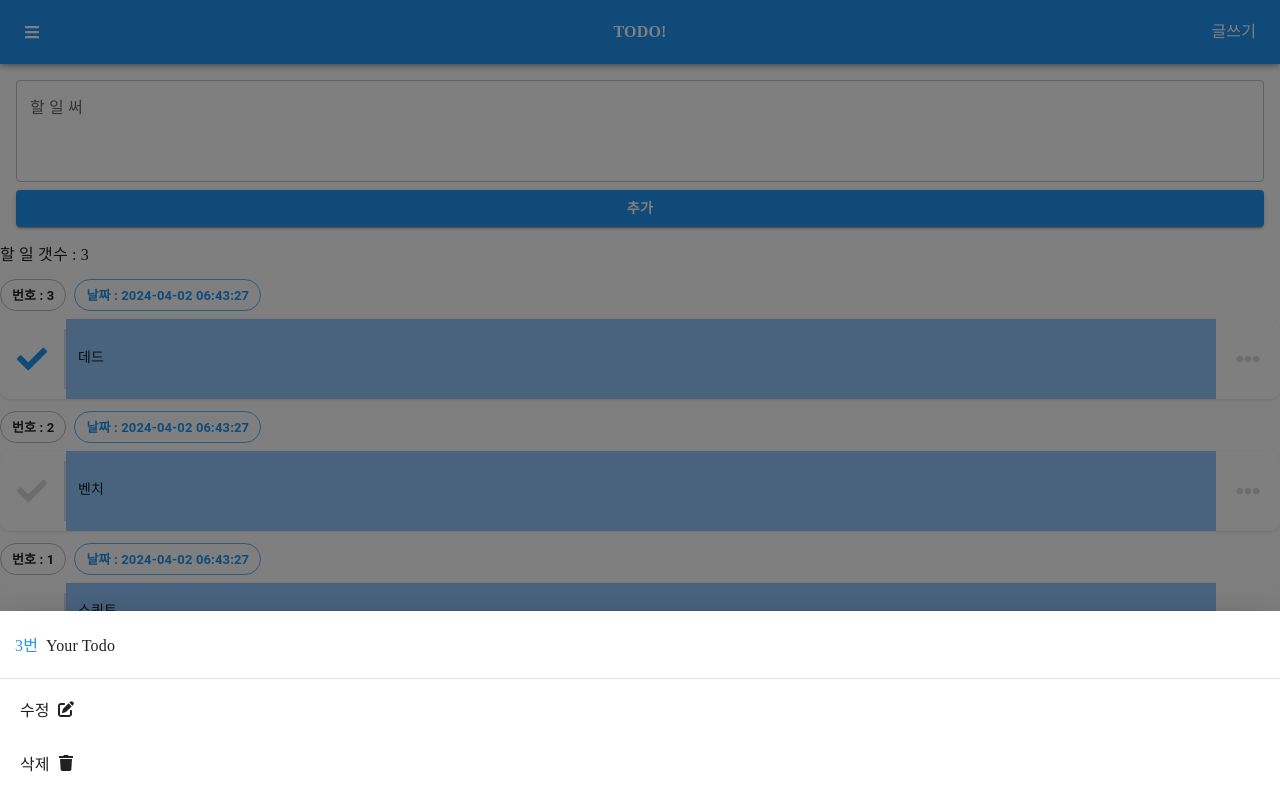
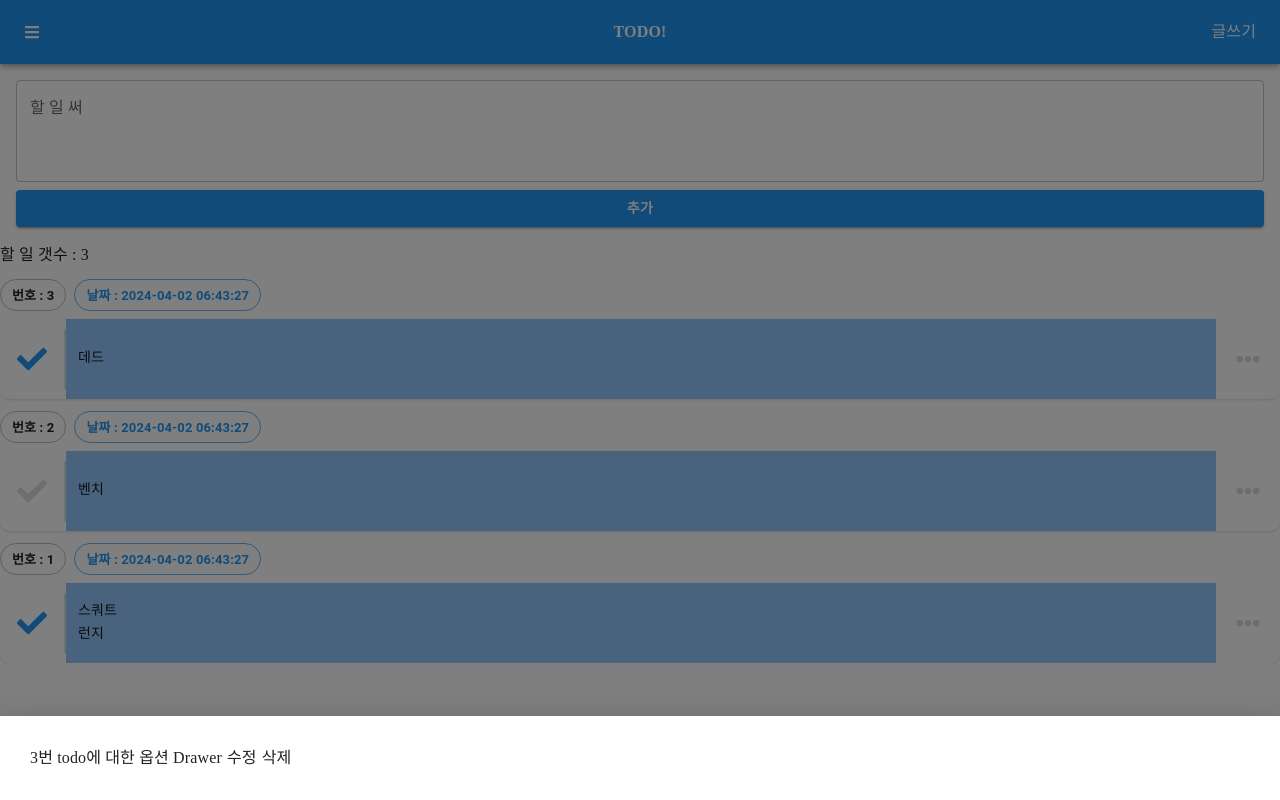
Before and after one commit to tlsdncjf/exam_24_05, a Next.js app: page / in a window 1280 px wide. Both pictures are taken after a click on the button 1248 px from the left and 358 px from the top of the page. Built offline with nearby package versions, Linux system fonts and the light colour scheme; a web font is replaced by a local one.

Commit message:
안드로이드 기초

```diff
--- a/src/app/page.js
+++ b/src/app/page.js
@@ -1,13 +1,6 @@
 "use client";
 
 import * as React from "react";
-import {
-  RecoilRoot,
-  atom,
-  selector,
-  useRecoilState,
-  useRecoilValue,
-} from "recoil";
 import { ThemeProvider } from "@mui/material/styles";
 import classNames from "classnames";
 import {
@@ -19,42 +12,18 @@ import {
   Chip,
   Box,
   Drawer,
-  SwipeableDrawer,
   MenuList,
-  List,
-  ListItem,
-  Divider,
-  ListItemButton,
-  Modal,
-  Snackbar,
-  Alert,
 } from "@mui/material";
-import { FaBars, FaCheck, FaEllipsisH, FaTrash } from "react-icons/fa";
-import { FaPenToSquare } from "react-icons/fa6";
+import { FaBars, FaCheck, FaEllipsisH } from "react-icons/fa";
 import RootTheme from "./theme";
 import dateToStr from "./dateUtil";
 
-const todosAtom = atom({
-  key: "app/todosAtom",
-  default: [],
-});
-
-const lastTodoIdAtom = atom({
-  key: "app/lastTodoIdAtom",
-  default: 0,
-});
-
-function useTodosStatus() {
-  const [todos, setTodos] = useRecoilState(todosAtom);
-  // const [todos, setTodos] = React.useState([]);
-  const [lastTodoId, setLastTodoId] = useRecoilState(lastTodoIdAtom);
-  const lastTodoIdRef = React.useRef(lastTodoId);
-
-  lastTodoIdRef.current = lastTodoId;
+function useTodosState() {
+  const [todos, setTodos] = React.useState([]);
+  const lastTodoIdRef = React.useRef(0);
 
   const addTodo = (newContent) => {
     const id = ++lastTodoIdRef.current;
-    setLastTodoId(id);
 
     const newTodo = {
       id,
@@ -62,8 +31,6 @@ function useTodosStatus() {
       regDate: dateToStr(new Date()),
     };
     setTodos((todos) => [newTodo, ...todos]);
-
-    return id;
   };
 
   const removeTodo = (id) => {
@@ -71,7 +38,6 @@ function useTodosStatus() {
     setTodos(newTodos);
   };
 
-  // modify v1
   const modifyTodo = (id, content) => {
     const newTodos = todos.map((todo) =>
       todo.id != id ? todo : { ...todo, content }
@@ -79,51 +45,15 @@ function useTodosStatus() {
     setTodos(newTodos);
   };
 
-  // modify v2
-  const modifyTodoByIndex = (index, newContent) => {
-    const newTodos = todos.map((todo, _index) =>
-      _index != index ? todo : { ...todo, content: newContent }
-    );
-    setTodos(newTodos);
-  };
-  // modify v2
-  const modifyTodoById = (id, newContent) => {
-    const index = findTodoIndexById(id);
-
-    if (index == -1) {
-      return null;
-    }
-
-    modifyTodoByIndex(index, newContent);
-  };
-
-  const findTodoIndexById = (id) => {
-    return todos.findIndex((todo) => todo.id == id);
-  };
-
-  const findTodoById = (id) => {
-    const index = findTodoIndexById(id);
-
-    if (index == -1) {
-      return null;
-    }
-
-    return todos[index];
-  };
-
   return {
     todos,
     addTodo,
     removeTodo,
     modifyTodo,
-    findTodoById,
-    modifyTodoById,
   };
 }
 
-const NewTodoForm = ({ noticeSnackbarStatus }) => {
-  const todosStatus = useTodosStatus();
-
+const NewTodoForm = ({ todosState }) => {
   const onSubmit = (e) => {
     e.preventDefault();
 
@@ -137,10 +67,9 @@ const NewTodoForm = ({ noticeSnackbarStatus }) => {
       return;
     }
 
-    const newTodoId = todosStatus.addTodo(form.content.value);
+    todosState.addTodo(form.content.value);
     form.content.value = "";
     form.content.focus();
-    noticeSnackbarStatus.open(`${newTodoId}번 todo 추가됨`);
   };
 
   return (
@@ -218,173 +147,35 @@ const TodoListItem = ({ todo, index, openDrawer }) => {
   );
 };
 
-// 해당 todo option에 대한 drawer 열기, 닫기
-function useTodoOptionDrawerStatus() {
-  const [todoId, setTodoId] = React.useState(null);
+const TodoList = ({ todosState }) => {
+  const [optionDrawerTodoId, setOptionDrawerTodoId] = React.useState(null);
 
-  const opened = React.useMemo(() => todoId !== null, [todoId]);
+  const drawerOpened = React.useMemo(
+    () => optionDrawerTodoId !== null,
+    [optionDrawerTodoId]
+  );
 
-  const open = (id) => setTodoId(id);
-  const close = () => setTodoId(null);
-
-  return {
-    todoId,
-    open,
-    close,
-    opened,
-  };
-}
-
-// modal 열기, 닫기
-function useEditTodoModalStatus() {
-  const [opened, setOpened] = React.useState(false);
-
-  const open = () => {
-    setOpened(true);
-  };
-
-  const close = () => {
-    setOpened(false);
-  };
-
-  return {
-    opened,
-    open,
-    close,
-  };
-}
-
-function EditTodoModal({ status, todo, noticeSnackbarStatus }) {
-  const todosStatus = useTodosStatus();
-  const onSubmit = (e) => {
-    e.preventDefault();
-
-    const form = e.currentTarget;
-
-    form.content.value = form.content.value.trim();
-
-    if (form.content.value.length == 0) {
-      alert("할 일 써");
-      form.content.focus();
-      return;
-    }
-
-    // modify v1
-    todosStatus.modifyTodo(todo.id, form.content.value);
-    status.close();
-
-    noticeSnackbarStatus.open(`${todo.id}번 todo 수정됨`);
-
-    // modify v2
-    // todosStatus.modifyTodoById(todo.id, form.content.value);
-  };
+  const openDrawer = (id) => setOptionDrawerTodoId(id);
+  const closeDrawer = () => setOptionDrawerTodoId(null);
 
   return (
     <>
-      <Modal
-        open={status.opened}
-        onClose={status.close}
-        className="tw-flex tw-justify-center tw-items-center"
-      >
-        <div className="tw-bg-white tw-p-10 tw-rounded-[20px] tw-w-full tw-max-w-lg">
-          <form onSubmit={onSubmit} className="tw-flex tw-flex-col tw-gap-2">
-            <TextField
-              minRows={3}
-              maxRows={10}
-              multiline
-              name="content"
-              autoComplete="off"
-              variant="outlined"
-              label="할 일 써"
-              defaultValue={todo?.content}
-            />
-            <Button variant="contained" className="tw-font-bold" type="submit">
-              수정
-            </Button>
-          </form>
+      <Drawer anchor="bottom" open={drawerOpened} onClose={closeDrawer}>
+        <div className="tw-p-[30px] tw-flex tw-gap-x-[5px]">
+          {optionDrawerTodoId}번 todo에 대한 옵션 Drawer
+          <div>수정</div>
+          <div>삭제</div>
         </div>
-      </Modal>
-    </>
-  );
-}
-
-function TodoOptionDrawer({ status, noticeSnackbarStatus }) {
-  const todosStatus = useTodosStatus();
-  const removeTodo = () => {
-    if (confirm(`${status.todoId}번 할 일을 삭제하시겠습니까?`) == false) {
-      status.close();
-      return;
-    }
-
-    todosStatus.removeTodo(status.todoId);
-    status.close();
-    noticeSnackbarStatus.open(`${status.todoId}번 todo 삭제됨`, "error");
-  };
-
-  const editTodoModalStatus = useEditTodoModalStatus();
-
-  const todo = todosStatus.findTodoById(status.todoId);
-
-  return (
-    <>
-      <EditTodoModal
-        status={editTodoModalStatus}
-        todo={todo}
-        noticeSnackbarStatus={noticeSnackbarStatus}
-      />
-      <SwipeableDrawer
-        anchor="bottom"
-        open={status.opened}
-        onClose={status.close}
-        onOpen={() => {}}
-      >
-        <List>
-          <ListItem className="tw-flex tw-gap-2 tw-p-[15px]">
-            <span className="tw-text-[--mui-color-primary-main]">
-              {status.todoId}번{" "}
-            </span>
-            <span>Your Todo</span>
-          </ListItem>
-          <Divider className="tw-my-[5px]" />
-          <ListItemButton
-            onClick={editTodoModalStatus.open}
-            className="tw-p-[15px_20px] tw-flex tw-gap-2 tw-items-center"
-          >
-            <span>수정</span>
-            <FaPenToSquare className="block tw-mt-[-5px]" />
-          </ListItemButton>
-          <ListItemButton
-            className="tw-p-[15px_20px] tw-flex tw-gap-2 tw-items-center"
-            onClick={removeTodo}
-          >
-            <span>삭제</span>
-            <FaTrash className="block tw-mt-[-5px]" />
-          </ListItemButton>
-        </List>
-      </SwipeableDrawer>
-    </>
-  );
-}
-
-const TodoList = ({ noticeSnackbarStatus }) => {
-  const todosStatus = useTodosStatus();
-  const todoOptionDrawerStatus = useTodoOptionDrawerStatus();
-
-  return (
-    <>
-      <TodoOptionDrawer
-        status={todoOptionDrawerStatus}
-        noticeSnackbarStatus={noticeSnackbarStatus}
-      />
+      </Drawer>
+      할 일 갯수 : {todosState.todos.length}
       <nav>
-        할 일 갯수 : {todosStatus.todos.length}
         <ul>
-          {todosStatus.todos.map((todo, index) => (
+          {todosState.todos.map((todo, index) => (
             <TodoListItem
               key={todo.id}
               todo={todo}
               index={index}
-              openDrawer={todoOptionDrawerStatus.open}
+              openDrawer={openDrawer}
             />
           ))}
         </ul>
@@ -393,65 +184,13 @@ const TodoList = ({ noticeSnackbarStatus }) => {
   );
 };
 
-function NoticeSnackbar({ status }) {
-  return (
-    <>
-      <Snackbar
-        open={status.opened}
-        autoHideDuration={status.autoHideDuration}
-        onClose={status.close}
-      >
-        <Alert variant={status.variant} severity={status.severity}>
-          {status.msg}
-        </Alert>
-      </Snackbar>
-    </>
-  );
-}
-
-function useNoticeSnackbarStatus() {
-  const [opened, setOpened] = React.useState(false);
-  const [autoHideDuration, setAutoHideDuration] = React.useState(null);
-  const [variant, setVariant] = React.useState(null);
-  const [severity, setSeverity] = React.useState(null);
-  const [msg, setMsg] = React.useState(null);
-
-  const open = (
-    msg,
-    severity = "success",
-    autoHideDuration = 3000,
-    variant = "filled"
-  ) => {
-    setOpened(true);
-    setMsg(msg);
-    setSeverity(severity);
-    setAutoHideDuration(autoHideDuration);
-    setVariant(variant);
-  };
-
-  const close = () => {
-    setOpened(false);
-  };
-
-  return {
-    opened,
-    open,
-    close,
-    autoHideDuration,
-    variant,
-    severity,
-    msg,
-  };
-}
-
 function App() {
-  const todosStatus = useTodosStatus();
-  const noticeSnackbarStatus = useNoticeSnackbarStatus();
+  const todosState = useTodosState();
 
   React.useEffect(() => {
-    todosStatus.addTodo("스쿼트\n런지");
-    todosStatus.addTodo("벤치");
-    todosStatus.addTodo("데드");
+    todosState.addTodo("스쿼트\n런지");
+    todosState.addTodo("벤치");
+    todosState.addTodo("데드");
   }, []);
 
   return (
@@ -475,9 +214,8 @@ function App() {
         </Toolbar>
       </AppBar>
       <Toolbar />
-      <NoticeSnackbar status={noticeSnackbarStatus} />
-      <NewTodoForm noticeSnackbarStatus={noticeSnackbarStatus} />
-      <TodoList noticeSnackbarStatus={noticeSnackbarStatus} />
+      <NewTodoForm todosState={todosState} />
+      <TodoList todosState={todosState} />
     </>
   );
 }
@@ -486,11 +224,9 @@ export default function themeApp() {
   const theme = RootTheme();
 
   return (
-    <RecoilRoot>
-      <ThemeProvider theme={theme}>
-        <CssBaseline />
-        <App />
-      </ThemeProvider>
-    </RecoilRoot>
+    <ThemeProvider theme={theme}>
+      <CssBaseline />
+      <App />
+    </ThemeProvider>
   );
 }
```
